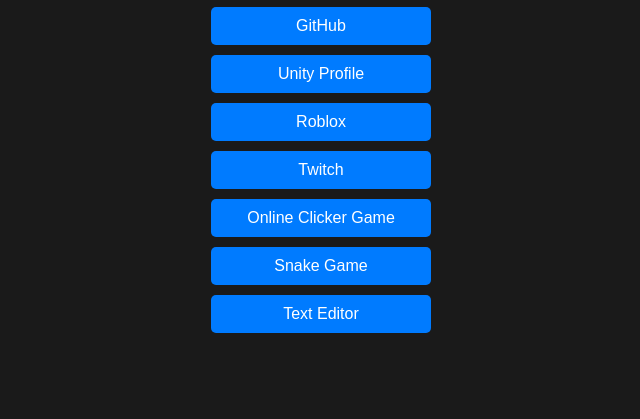
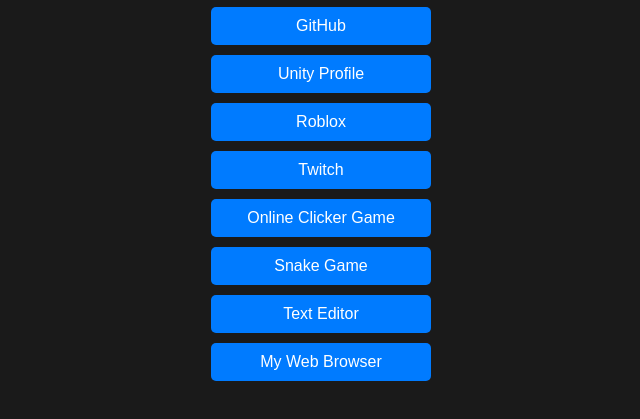
Before and after one commit to TaAils1440p/WebsitePortal, a plain HTML site: page index.html in a window 1280 px wide. Shown: the part 149-568 px from the top of the page, without its empty margins (319-959 px from the left). Drawn offline with Linux system fonts and the light colour scheme.

Commit message:
6thcommit

```diff
--- a/index.html
+++ b/index.html
@@ -17,6 +17,7 @@
         <a href="https://taails1440p.github.io/HTML-Clicker-Game/" class="link" target="_blank">Online Clicker Game</a>
         <a href="https://taails1440p.github.io/HTML-Snake-Game/" class="link" target="_blank">Snake Game</a>
         <a href="https://taails1440p.github.io/HTML-Text-Editor/" class="link" target="_blank">Text Editor</a>
+        <a href="https://taail1440p.github.io/taails-browser-website" class="link" target="_blank">My Web Browser</a>
     </div>
     <script src="script.js"></script>
 </body>
```
